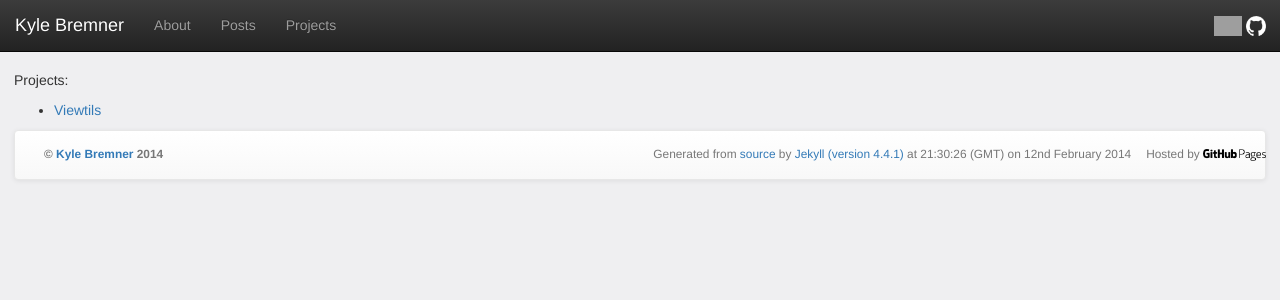
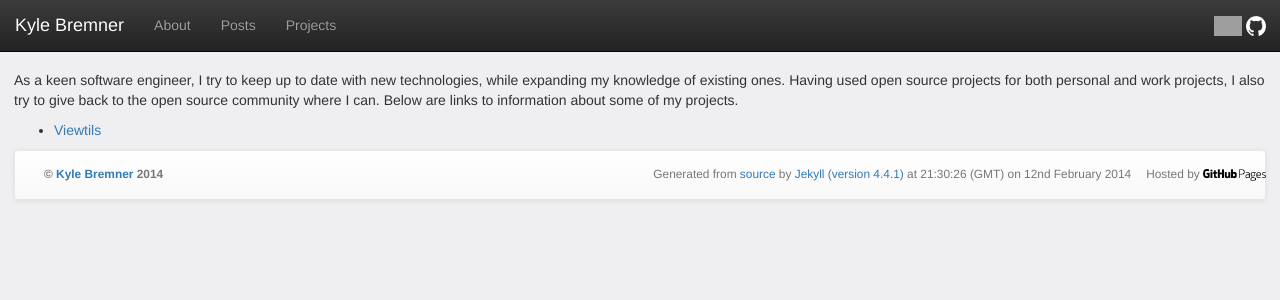
Before and after one commit to kbremner/kbremner.github.io, a Jekyll site: the page built from projects/index.md, in a window 1280 px wide. Shown: the top 300 px of the page. Built offline with Jekyll 4.4.1, drawn with Linux system fonts in a browser that asks for light colours; nearby versions of some CDN libraries; Markdown is read by kramdown in place of the engine named in the settings; a script that is not in the unit is left out; grey boxes are pictures that could not be loaded.

Commit message:
Updated blurb for projects page

```diff
--- a/projects/index.md
+++ b/projects/index.md
@@ -4,6 +4,6 @@
 published: true
 ---
 
-Projects:
+As a keen software engineer, I try to keep up to date with new technologies, while expanding my knowledge of existing ones. Having used open source projects for both personal and work projects, I also try to give back to the open source community where I can. Below are links to information about some of my projects.
 
 * [Viewtils](Viewtils.html)
```
